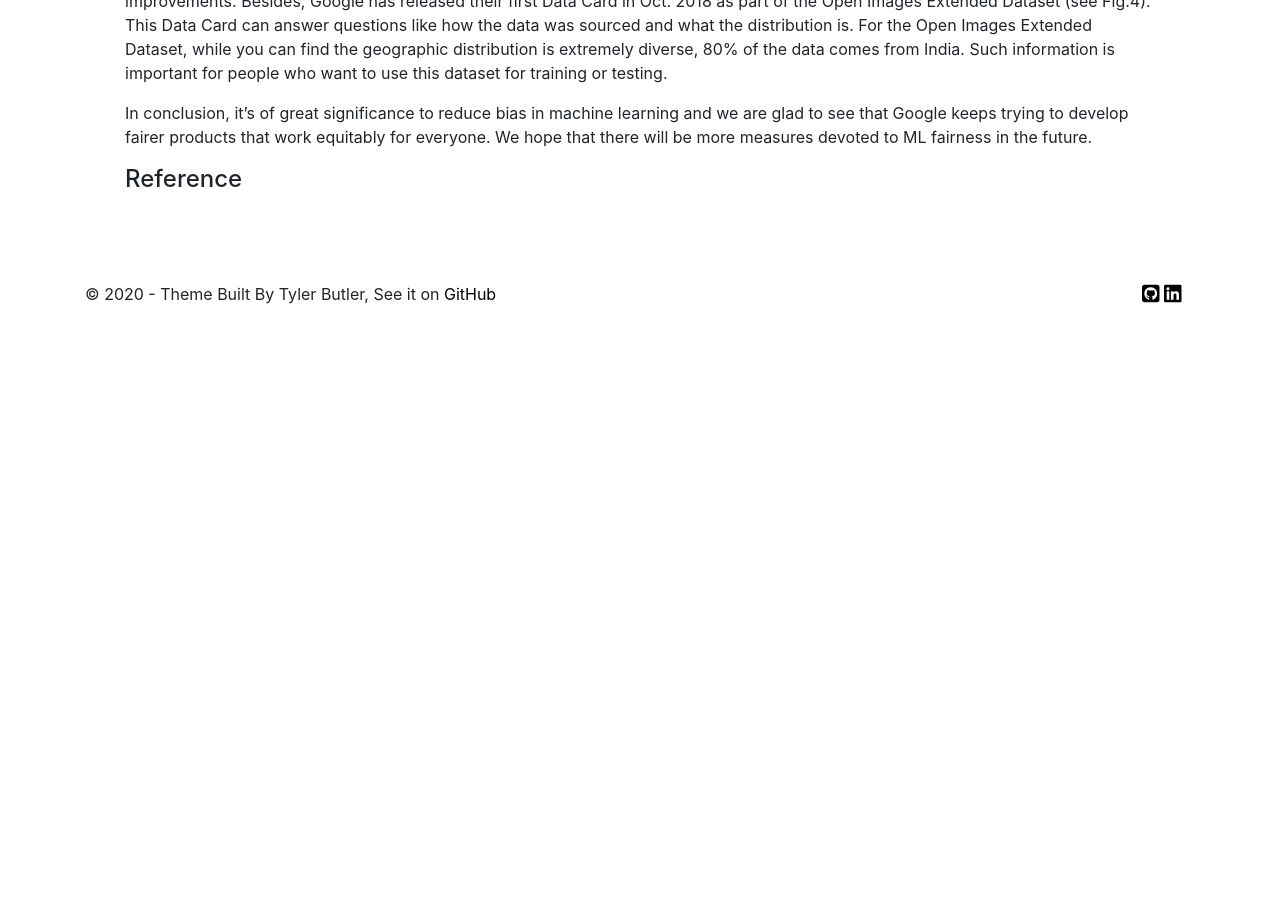
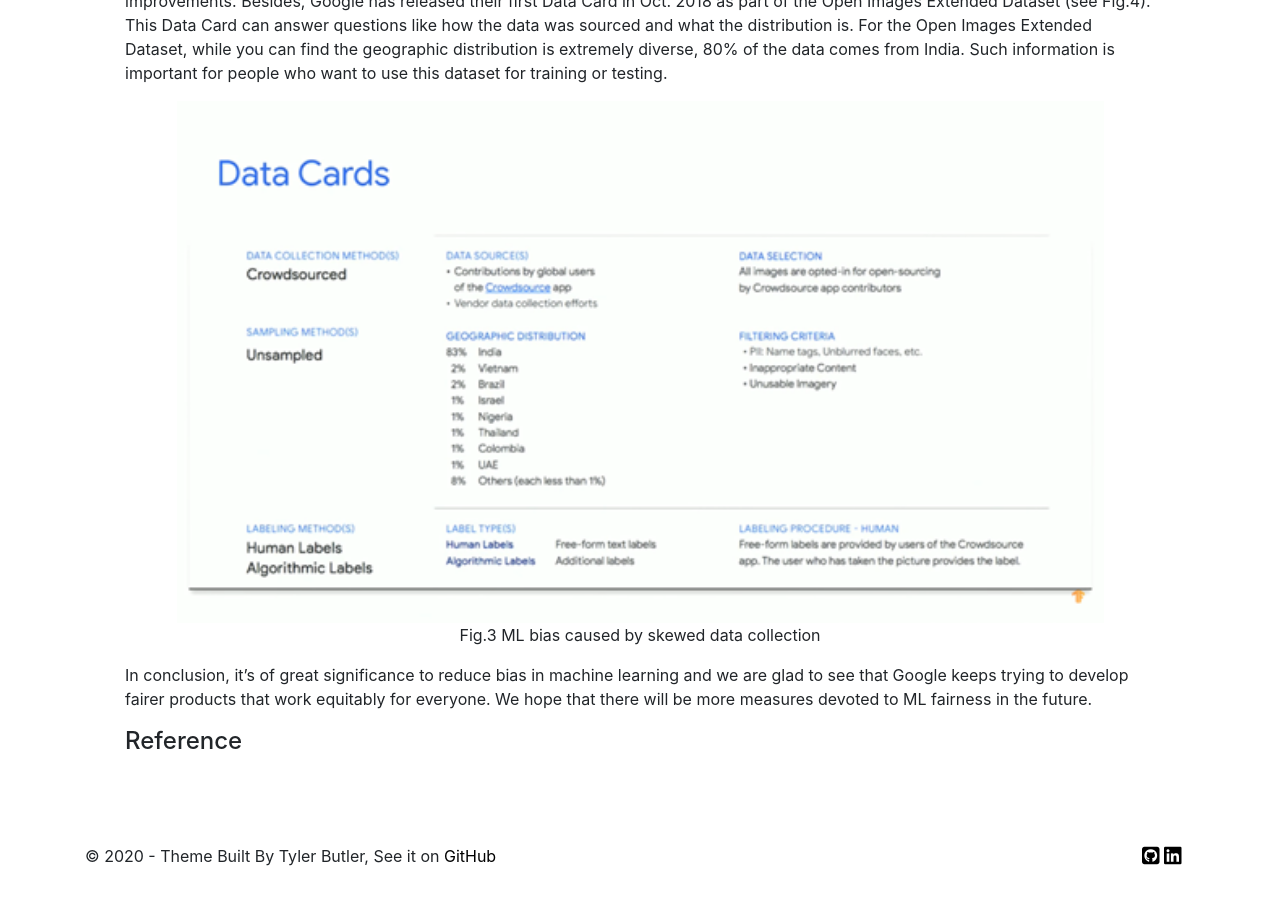
Before and after one commit to MarcoLIU27/marcoliu-website, a Jekyll site: the page built from _posts/2022-05-03-machine-learning-fairness.md, in a window 1280 px wide and 900 px high, scrolled down 3568 px. Built offline with Jekyll 4.4.1, drawn with Linux system fonts in a browser that asks for light colours; nearby versions of some CDN libraries; comment, search, counter and statistics services are not loaded; before the commit the page ends 3906 px from its top, so only the background shows below that.

Commit message:
Update 2022-05-03-machine-learning-fairness.md

```diff
--- a/_posts/2022-05-03-machine-learning-fairness.md
+++ b/_posts/2022-05-03-machine-learning-fairness.md
@@ -46,7 +46,10 @@ Let's talk in depth about ML bias caused by skewed data collection. Figure 3 is
 </div>
 Then how to solve such problems? How can we collect completely diverse datasets for our models? Since we don't always know what we are missing from the beginning and where are our blind spots, it's always important to test and measure these issues for various groups, so that we can identify where our model may not perform well and where we may want to consider more principled improvements.
 Besides, Google has released their first Data Card in Oct. 2018 as part of the Open Images Extended Dataset (see Fig.4). This Data Card can answer questions like how the data was sourced and what the distribution is. For the Open Images Extended Dataset, while you can find the geographic distribution is extremely diverse, 80% of the data comes from India. Such information is important for people who want to use this dataset for training or testing.
-
+ <div style="text-align: center;">
+    <img src="/assets/img/posts/fairness-4.png" style="width: 90%;" class="d-inline-block align-top" alt="" loading="lazy">
+    <p>Fig.3 ML bias caused by skewed data collection</p>
+</div>
 In conclusion, it’s of great significance to reduce bias in machine learning and we are glad to see that Google keeps trying to develop fairer products that work equitably for everyone. We hope that there will be more measures devoted to ML fairness in the future.
 
 #### Reference
```
